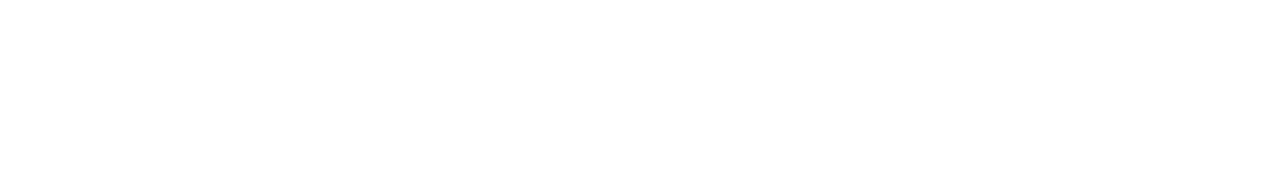
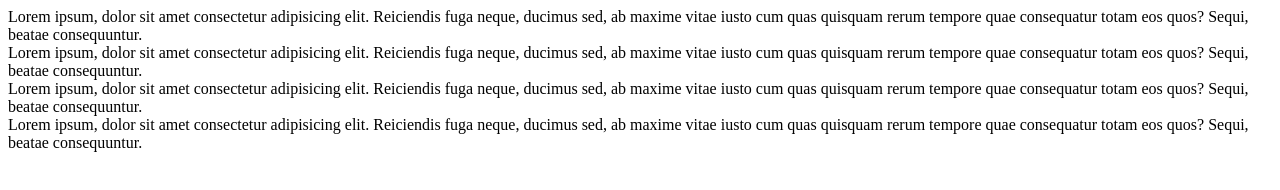
Before and after one commit to Shanto93/my-first-github-repository, a plain HTML site: page index.html in a window 1280 px wide. Drawn offline with Linux system fonts and the light colour scheme.

Commit message:
my first commit

```diff
--- a/index.html
+++ b/index.html
@@ -3,9 +3,13 @@
 <head>
     <meta charset="UTF-8">
     <meta name="viewport" content="width=device-width, initial-scale=1.0">
-    <title>My Github Repo</title>
+    <title>My Github</title>
 </head>
 <body>
+    <div>Lorem ipsum, dolor sit amet consectetur adipisicing elit. Reiciendis fuga neque, ducimus sed, ab maxime vitae iusto cum quas quisquam rerum tempore quae consequatur totam eos quos? Sequi, beatae consequuntur.</div>
+    <div>Lorem ipsum, dolor sit amet consectetur adipisicing elit. Reiciendis fuga neque, ducimus sed, ab maxime vitae iusto cum quas quisquam rerum tempore quae consequatur totam eos quos? Sequi, beatae consequuntur.</div>
+    <div>Lorem ipsum, dolor sit amet consectetur adipisicing elit. Reiciendis fuga neque, ducimus sed, ab maxime vitae iusto cum quas quisquam rerum tempore quae consequatur totam eos quos? Sequi, beatae consequuntur.</div>
+    <div>Lorem ipsum, dolor sit amet consectetur adipisicing elit. Reiciendis fuga neque, ducimus sed, ab maxime vitae iusto cum quas quisquam rerum tempore quae consequatur totam eos quos? Sequi, beatae consequuntur.</div>
 
 </body>
 </html>
```
